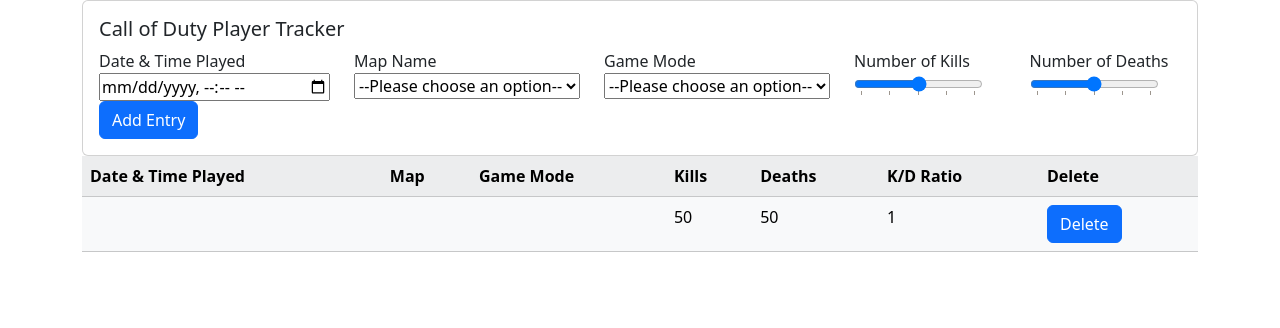
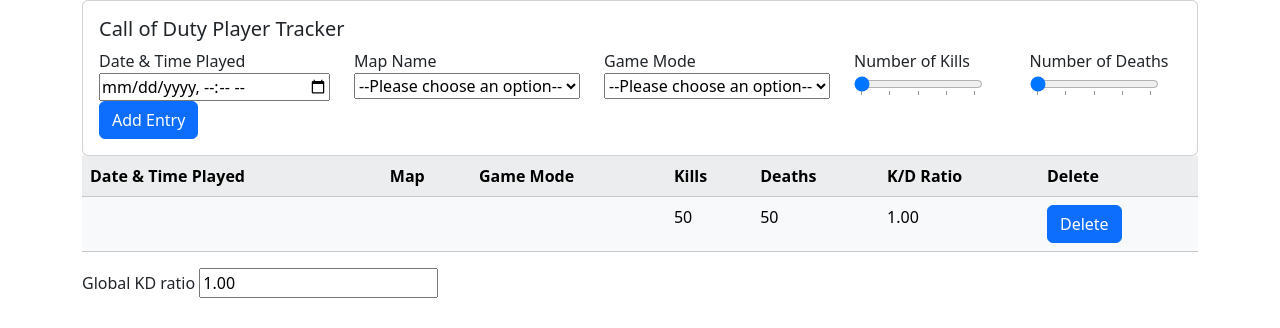
Before and after one commit to markc1914/week10codingassignment, a website: page index.html in a window 1280 px wide. Both pictures are taken after a click on the button "Add Entry". Drawn offline with nearby package versions, Linux system fonts and the light colour scheme.

Commit message:
some final fixes

```diff
--- a/index.html
+++ b/index.html
@@ -85,6 +85,8 @@
       <th>Delete</th>
     </tr>
   </table>
+  <label for="globalKD">Global KD ratio</label>
+  <input type="text" id="globalKD" readonly/>
   <script src="index.js"></script>
   <script src="node_modules/jquery/dist/jquery.js"></script>
   <script src="node_modules/bootstrap/dist/js/bootstrap.bundle.js"></script>
--- a/index.js
+++ b/index.js
@@ -5,7 +5,9 @@
 const numKillsName = 'num-kills'
 const numDeathsName = 'num-deaths';
 const tableName = 'list';
+const globalKD = 'globalKD';
 
+let allgamesPlayed = [];
 class GamePlayed {
 
   /**
@@ -22,7 +24,12 @@
     this.mode = mode;
     this.kills = kills;
     this.deaths = deaths;
-    this.killDeathRatio = kills / deaths;
+    this.killDeathRatio = 0;
+    if(deaths>0) {
+      this.killDeathRatio = parseFloat(kills / deaths).toFixed(2);
+    } else {
+      this.killDeathRatio = kills;
+    }
   }
 
 }
@@ -37,6 +44,7 @@
   let numKills = document.getElementById(numKillsName).value;
   let numDeaths = document.getElementById(numDeathsName).value;
   let gamePlayed = new GamePlayed(gamePlayedDate,gameMap,gameMode,numKills,numDeaths);
+  allgamesPlayed.push(gamePlayed);
   let table = document.getElementById(tableName);
   let row = table.insertRow(rowId+1);
   row.setAttribute('id',`game-${rowId}`);
@@ -49,11 +57,13 @@
   let actions = row.insertCell(6);
   actions.appendChild(createDeleteButton(rowId++));
   document.getElementById(datePlayed).value = '';
-  document.getElementById(gameMapName).value = '';
+  document.getElementById(mapName).value = '';
   gameMode = document.getElementById(gameModeName).value = '';
   document.getElementById(numKillsName).value = 0;
   document.getElementById(numDeathsName).value = 0;
+  recalculateGlobalKDRatio();
 });
+
 
 /**
  * creates delete button for a row in a table based on that id
@@ -68,6 +78,15 @@
   button.onclick = () => {
     let rowToDelete = document.getElementById(`game-${rowId}`);
     rowToDelete.parentNode.removeChild(rowToDelete);
+    allgamesPlayed.splice(rowId,1);
+    recalculateGlobalKDRatio();
   };
   return button;
 }
+
+function recalculateGlobalKDRatio(){
+  let averageKD = allgamesPlayed.reduce((average,gamePlayed)=> {
+    return average + gamePlayed.killDeathRatio / allgamesPlayed.length;
+  }, 0);
+  document.getElementById(globalKD).value = parseFloat(averageKD).toFixed(2);
+}
```
